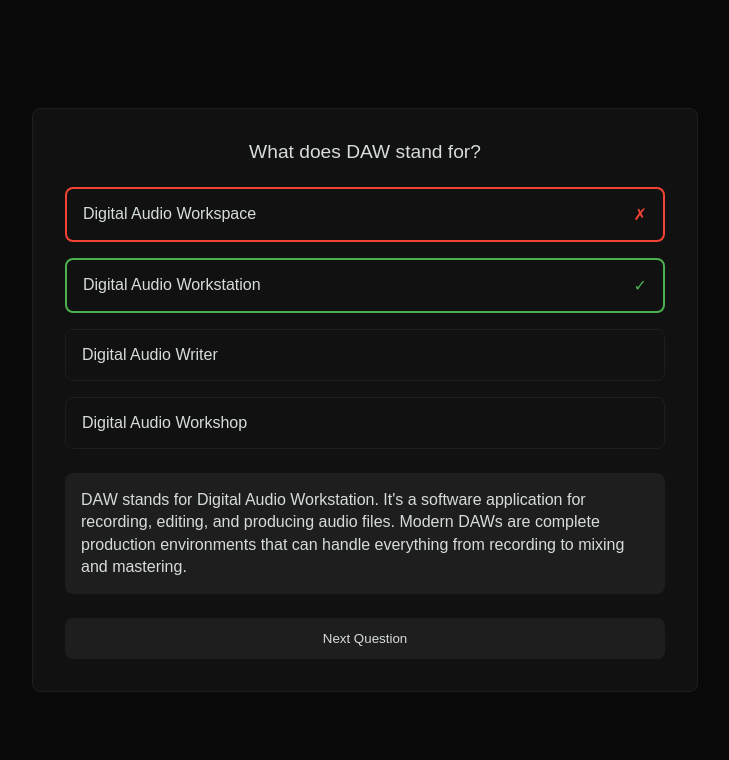
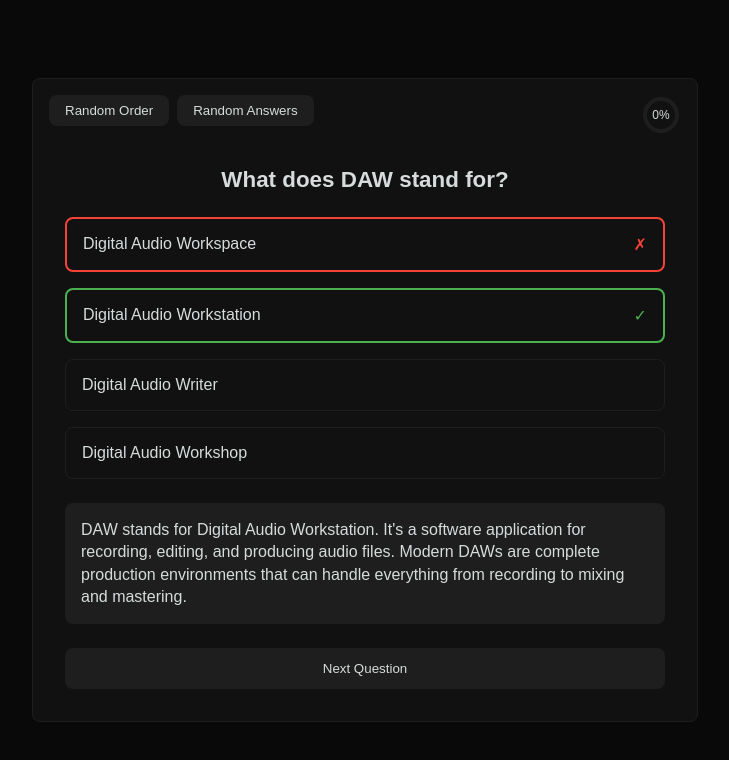
Before and after one commit to MonoDeaf/music-industry-quiz, a plain HTML site: page index.html in a window 1280 px wide. Both pictures are taken after a click on the element "Digital Audio Workspace". Shown: the whole page, without its empty margins (275-1004 px from the left). Drawn offline with nearby package versions, Linux system fonts and the light colour scheme.

Commit message:
Update index.html

```diff
--- a/index.html
+++ b/index.html
@@ -1,6 +1,4 @@
-<!DOCTYPE html>
-<html>
-<head><base href="." /><meta http-equiv="Content-Security-Policy" content="default-src 'self' 'unsafe-inline' cdn.jsdelivr.net"><title>Music Production Quiz</title>
+<html><head><base href="." /><meta http-equiv="Content-Security-Policy" content="default-src 'self' 'unsafe-inline' cdn.jsdelivr.net"><title>Music Production Quiz</title>
 <script src="https://cdn.jsdelivr.net/npm/canvas-confetti@1.5.1/dist/confetti.browser.min.js"></script><link href='https://fonts.googleapis.com/css?family=Manrope' rel='stylesheet'>
 <style>
 body {
@@ -24,12 +22,18 @@ body {
     max-width: 90%;
     position: relative;
     z-index: 1;
+    padding-top: 4rem;
 }
 
 .question {
-    font-size: 1.2rem;
+    font-size: 1.4rem;
+    font-weight: 600;
+    margin-top: 1.5rem;
     margin-bottom: 1.5rem;
     text-align: center;
+    position: relative;
+    z-index: 1;
+    width: 100%;
 }
 
 .options {
@@ -101,8 +105,116 @@ body {
 .next-btn:hover, .retake-btn:hover {
     background-color: #2e2e2e;
 }
+
+/* Add styles for both toggle buttons container */
+.toggle-container {
+    position: absolute;
+    top: 1rem;
+    left: 1rem;
+    display: flex;
+    gap: 0.5rem;
+    z-index: 2;
+}
+
+/* Update random-toggle class to be more generic for both buttons */
+.toggle-btn {
+    background-color: #1e1e1e;
+    color: #d6dcdc;
+    border: none;
+    padding: 0.5rem 1rem;
+    border-radius: 8px;
+    cursor: pointer;
+    display: flex;
+    align-items: center;
+    gap: 0.5rem;
+}
+
+.toggle-btn:hover {
+    background-color: #2e2e2e;
+}
+
+.toggle-btn .icon {
+    display: inline-block;
+    transition: transform 0.3s ease;
+}
+
+.toggle-btn.active .icon {
+    transform: rotate(180deg);
+}
+
+.toggle-btn.active {
+    border: 1px solid #ff4a00;
+    animation: pulseBorder 2s infinite;
+}
+
+@keyframes pulseBorder {
+    0% {
+        border-color: #ff4a00;
+        box-shadow: 0 0 0 0 rgba(255, 74, 0, 0.4);
+    }
+    70% {
+        border-color: #ff4a00;
+        box-shadow: 0 0 0 6px rgba(255, 74, 0, 0);
+    }
+    100% {
+        border-color: #ff4a00;
+        box-shadow: 0 0 0 0 rgba(255, 74, 0, 0);
+    }
+}
+
+/* Add progress circle styles */
+.progress-circle {
+    position: absolute;
+    top: 1rem;
+    right: 1rem;
+    width: 40px;
+    height: 40px;
+    z-index: 2;
+}
+
+.progress-circle svg {
+    transform: rotate(-90deg);
+}
+
+.progress-circle-bg {
+    fill: none;
+    stroke: #1e1e1e;
+    stroke-width: 4;
+}
+
+.progress-circle-progress {
+    fill: none;
+    stroke: #4CAF50;
+    stroke-width: 4;
+    stroke-linecap: round;
+    transition: stroke-dashoffset 0.3s ease;
+}
+
+.progress-text {
+    position: absolute;
+    top: 50%;
+    left: 50%;
+    transform: translate(-50%, -50%);
+    font-size: 12px;
+    color: #d6dcdc;
+}
 </style></head><body>
 <div class="quiz-container">
+    <div class="toggle-container">
+        <button class="toggle-btn random-toggle">
+            <span class="text">Random Order</span>
+        </button>
+        <button class="toggle-btn answer-random-toggle">
+            <span class="text">Random Answers</span>
+        </button>
+    </div>
+    <div class="progress-circle">
+        <svg width="40" height="40" viewBox="0 0 40 40">
+            <circle class="progress-circle-bg" cx="20" cy="20" r="16"></circle>
+            <circle class="progress-circle-progress" cx="20" cy="20" r="16"></circle>
+        </svg>
+        <div class="progress-text">0%</div>
+    </div>
     <div class="question" id="question"></div>
     <div class="options" id="options"></div>
     <div class="explanation" id="explanation"></div>
@@ -134,10 +246,10 @@ const questions = [
         question: "What is the average frequency range of human hearing?",
         options: ["250Hz - 12kHz", "5Hz - 48kHz", "75Hz - 10kHz", "20Hz - 20kHz"],
         correct: 3,
-        explanation: "The average frequency range of human hearing is 20Hz to 20kHz. As we get older, our frequency hearing range can reduce to about 16kHz. Fun fact: whales communicate at  90kHz, which is so high in frequency that humans cannot hear it."
+        explanation: "The average frequency range of human hearing is 20Hz to 20kHz. As we get older, our frequency hearing range can reduce to about 16kHz. Fun fact: whales communicate at 90kHz, which is so high in frequency that humans cannot hear it."
     },
     {
-        question: "What does the term 'Attenuate' mean?",
+        question: "What does the term 'attenuate' mean?",
         options: ["Lower in volume and force", "Amplified in volume and force", "Increasing in speed", "Slowing down in speed"],
         correct: 0,
         explanation: "When we attenuate a sound, we are decreasing it's volume and force."
@@ -152,7 +264,7 @@ const questions = [
         question: "What is the purpose of dithering?",
         options: ["Reduce the bit-depth of the signal", "Smooth out quantization errors during bit depth reduction", "Increase render quality", "Reduce aliasing in digital audio"],
         correct: 1,
-        explanation: "Dithering is used in digital audio to minimize the distortion that occurs wwhen reducing the bit depth of a signal. By aadding a small amount of noise, dithering helps to smooth out guantization errors, making the resulting audio sound more natural and reducing artifacts. In short, use dithering when rendering an audio as an mp3 file."
+        explanation: "Dithering is used in digital audio to minimize the distortion that occurs when reducing the bit depth of a signal. By adding a small amount of noise, dithering helps to smooth out guantization errors, making the resulting audio sound more natural and reducing artifacts. In short, use dithering when rendering an audio as an mp3 file."
     },
     {
         question: "Which of the following compressors has the quickest available attack and release settings?",
@@ -161,22 +273,28 @@ const questions = [
         explanation: "The 1176 FET compressor's attack and release can be as fast as 20 microseconds and 50ms. The compressor can react so fast to the input signal that it omits an audible distortion effect, making it a popular choice by audio engineers to add 'grit' to guitars and basses."
     },
     {
-        question: "If editing is referred to as 'Destructive', what does this mean?",
+        question: "If editing is referred to as 'destructive', what does this mean?",
         options: ["The editing makes it sound worse", "The editing introduces unwanted artifacts and distortion to the signal", "The editing makes permanent changes to the audio file", "The editing will break your gear"],
         correct: 2,
-        explanation: "Destructive editing changes the original file."
+        explanation: "Destructive editing changes the original file on the hard drive."
     },
     {
-        question: "What does the 'Attack' parameter in an ADSR envelope control?",
+        question: "What does the 'attack' parameter in an ADSR envelope control?",
         options: ["The initial rise of the sound from silence to peak level", "The level of the sustained sound", "The speed at which the sound fades out", "The rate at which the sound decays after the sustain"],
         correct: 0,
-        explanation: "The 'Attack' parameter controls the initial rise of the sound from silence to peak level. A fast attack is great for plucks, while a slow attack is essential for pads."
+        explanation: "The 'attack' parameter controls the initial rise of the sound from silence to peak level. A fast attack is great for plucks, while a slow attack is essential for pads."
     },
     {
-        question: "What does the 'Release' parameter in an ADSR envelope control?",
+        question: "What does the 'release' parameter in an ADSR envelope control?",
         options: ["The peak level of the sound", "The amount of filtering applied to the sound", "How long it takes for the sound to fade to silence after the key is released", "The pitch modulation of the sound"],
         correct: 2,
-        explanation: "The 'Release' parameter controls how long it takes for the sound to fade to silence after the key is released."
+        explanation: "The 'release' parameter controls how long it takes for the sound to fade to silence after the key is released."
+    },
+    {
+        question: "The 'D' in ADSR stands for ____.",
+        options: ["Deliver", "Decay", "Distance", "DAW"],
+        correct: 1,
+        explanation: "Attack - Decay - Sustain - Release."
     },
     {
         question: "Which type of filter allows low frequencies to pass through while attenuating high frequencies?",
@@ -323,12 +441,6 @@ const questions = [
         explanation: "A band reject filter is a type of notch filter, as they both cut a specified band of frequencies."
     },
     {
-        question: "The 'D' in ADSR stands for ____.",
-        options: ["Deliver", "Decay", "Distance", "DAW"],
-        correct: 1,
-        explanation: "Attack - Decay - Sustain - Release."
-    },
-    {
         question: "Inserts allows us to ____.",
         options: ["Process sound directly onto the channel", "Record higher-quality audio", "Route signal to other channels", "Increase dynamic range"],
         correct: 0,
@@ -344,7 +456,7 @@ const questions = [
         question: "____ allows us to split our signal and bridge it to an auxiliary or return channel.",
         options: ["Inserts", "Sends", "Fader", "Bit-depth"],
         correct: 1,
-        explanation: "Sends allows us to split our signal and bridge to auxiliary or return channel, often used to add effects such as reverb to a dry signal."
+        explanation: "Sends allows us to split our signal and bridge to auxiliary or return channel, often used to combine effects such as reverb to a dry signal."
     },
     {
         question: "What is sample rate measured in?",
@@ -365,7 +477,7 @@ const questions = [
         explanation: "Sending audio from the DAW into monitor speakers is an example of D/A conversion, as the digital information would need to be changed to analog waves for the speakers to recreate the pressure waves of the sound."
     },
     {
-        question: "The 'Feedback' parameter on a delay controls the number of delays that happen in an amount of time.",
+        question: "The 'feedback' parameter on a delay controls the number of delays that happen in an amount of time.",
         options: ["True", "False"],
         correct: 0,
         explanation: "Feedback refers to playing multiple copies of the delay overtop of itself. More feedback equals to more delay chops in an amount of time."
@@ -477,6 +589,9 @@ const questions = [
 let currentQuestion = 0;
 let score = 0;
 let questionAnswered = false;
+let isRandomMode = false;
+let isAnswerRandomMode = false;
+let questionOrder = [...Array(questions.length).keys()];
 
 const questionElement = document.getElementById('question');
 const optionsElement = document.getElementById('options');
@@ -507,46 +622,78 @@ function triggerConfetti() {
     }, 250);
 }
 
+function updateProgress() {
+    const progress = (currentQuestion / questions.length) * 100;
+    const progressCircle = document.querySelector('.progress-circle-progress');
+    const progressText = document.querySelector('.progress-text');
+
+    const circumference = 2 * Math.PI * 16;
+    const offset = circumference - (progress / 100 * circumference);
+
+    progressCircle.style.strokeDasharray = `${circumference} ${circumference}`;
+    progressCircle.style.strokeDashoffset = offset;
+
+    progressText.textContent = `${Math.round(progress)}%`;
+}
+
 function loadQuestion() {
     questionAnswered = false;
-    const question = questions[currentQuestion];
+    const questionIndex = questionOrder[currentQuestion];
+    const question = questions[questionIndex];
     questionElement.textContent = question.question;
     optionsElement.innerHTML = '';
     explanationElement.style.display = 'none';
     explanationElement.textContent = '';
 
-    question.options.forEach((option, index) => {
+    // Create array of option indices
+    let optionOrder = [...Array(question.options.length).keys()];
+
+    // Randomize option order if answer random mode is active
+    if (isAnswerRandomMode) {
+        for (let i = optionOrder.length - 1; i > 0; i--) {
+            const j = Math.floor(Math.random() * (i + 1));
+            [optionOrder[i], optionOrder[j]] = [optionOrder[j], optionOrder[i]];
+        }
+    }
+
+    // Map between randomized indices and original indices
+    const indexMap = new Map(optionOrder.map((v, i) => [i, v]));
+    const reverseIndexMap = new Map(optionOrder.map((v, i) => [v, i]));
+
+    optionOrder.forEach((originalIndex, displayIndex) => {
         const button = document.createElement('div');
         button.className = 'option';
         button.innerHTML = `
-            ${option}
+            ${question.options[originalIndex]}
             <span class="result-icon checkmark">✓</span>
             <span class="result-icon x-mark">✗</span>
         `;
-        button.addEventListener('click', () => selectOption(index));
+        button.addEventListener('click', () => selectOption(displayIndex, reverseIndexMap.get(question.correct)));
         optionsElement.appendChild(button);
     });
 
     nextButton.style.display = 'none';
     retakeButton.style.display = 'none';
+
+    updateProgress();
 }
 
-function selectOption(index) {
+function selectOption(selectedIndex, correctDisplayIndex) {
     if (questionAnswered) return;
 
     questionAnswered = true;
-    const question = questions[currentQuestion];
     const options = document.querySelectorAll('.option');
 
-    if (index === question.correct) {
-        options[index].classList.add('correct');
+    if (selectedIndex === correctDisplayIndex) {
+        options[selectedIndex].classList.add('correct');
         score++;
     } else {
-        options[index].classList.add('incorrect');
-        options[question.correct].classList.add('correct');
+        options[selectedIndex].classList.add('incorrect');
+        options[correctDisplayIndex].classList.add('correct');
     }
 
-    explanationElement.textContent = question.explanation;
+    const questionIndex = questionOrder[currentQuestion];
+    explanationElement.textContent = questions[questionIndex].explanation;
     explanationElement.style.display = 'block';
     nextButton.style.display = 'block';
 }
@@ -575,6 +722,39 @@ function showFinalScore() {
     retakeButton.style.display = 'block';
 }
 
+function toggleRandomMode() {
+    const toggleButton = document.querySelector('.random-toggle');
+    isRandomMode = !isRandomMode;
+    toggleButton.classList.toggle('active');
+
+    if (isRandomMode) {
+        // Fisher-Yates shuffle algorithm
+        for (let i = questionOrder.length - 1; i > 0; i--) {
+            const j = Math.floor(Math.random() * (i + 1));
+            [questionOrder[i], questionOrder[j]] = [questionOrder[j], questionOrder[i]];
+        }
+    } else {
+        questionOrder = [...Array(questions.length).keys()];
+    }
+
+    // Reset quiz
+    currentQuestion = 0;
+    score = 0;
+    loadQuestion();
+    updateProgress();
+}
+
+// Add function to toggle answer randomization
+function toggleAnswerRandomMode() {
+    const toggleButton = document.querySelector('.answer-random-toggle');
+    isAnswerRandomMode = !isAnswerRandomMode;
+    toggleButton.classList.toggle('active');
+
+    // Reload current question with new randomization setting
+    // but don't reset progress
+    loadQuestion();
+}
+
 nextButton.addEventListener('click', () => {
     currentQuestion++;
     if (currentQuestion < questions.length) {
@@ -588,7 +768,11 @@ retakeButton.addEventListener('click', () => {
     currentQuestion = 0;
     score = 0;
     loadQuestion();
+    updateProgress();
 });
+
+document.querySelector('.random-toggle').addEventListener('click', toggleRandomMode);
+document.querySelector('.answer-random-toggle').addEventListener('click', toggleAnswerRandomMode);
 
 loadQuestion();
 </script></body></html>
```
